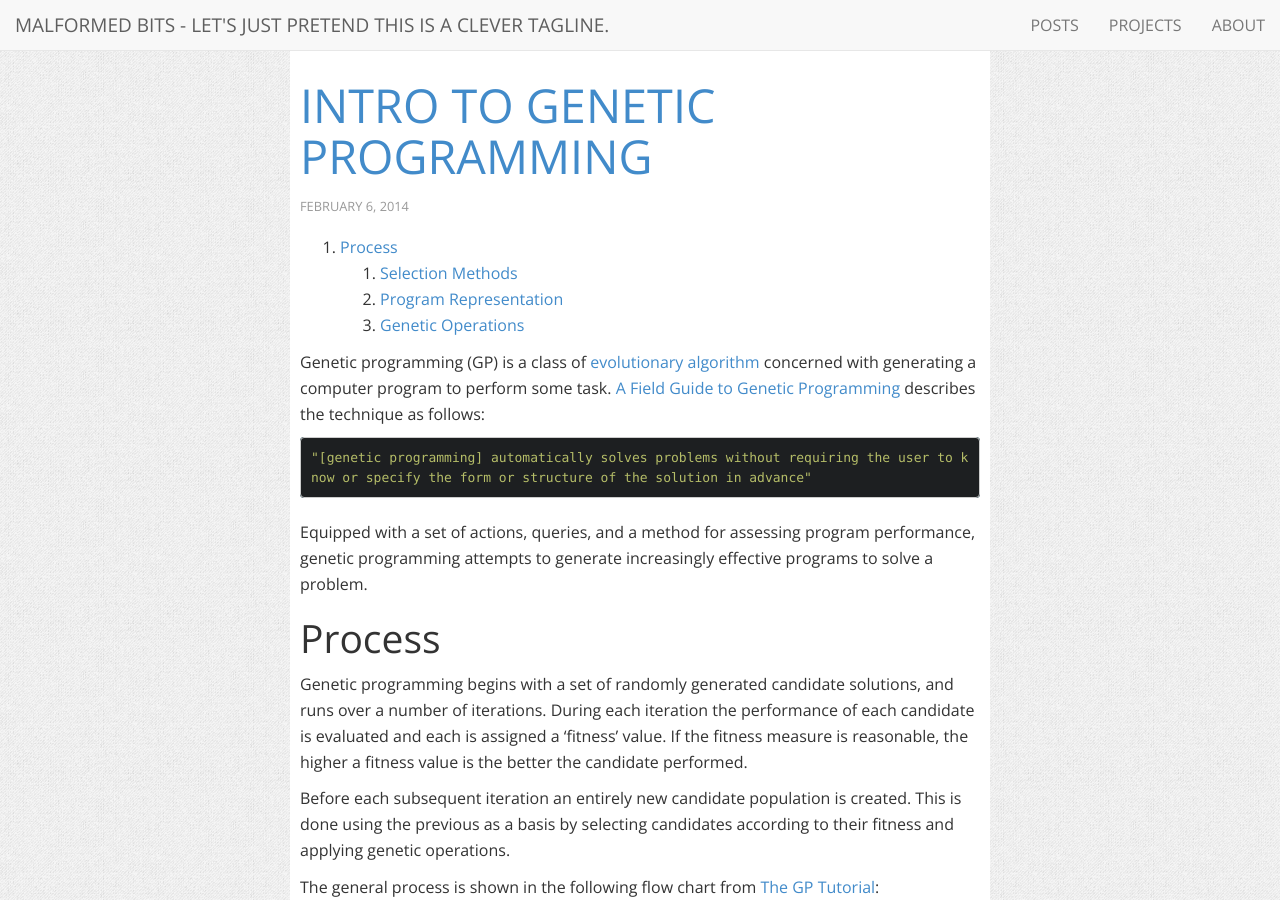
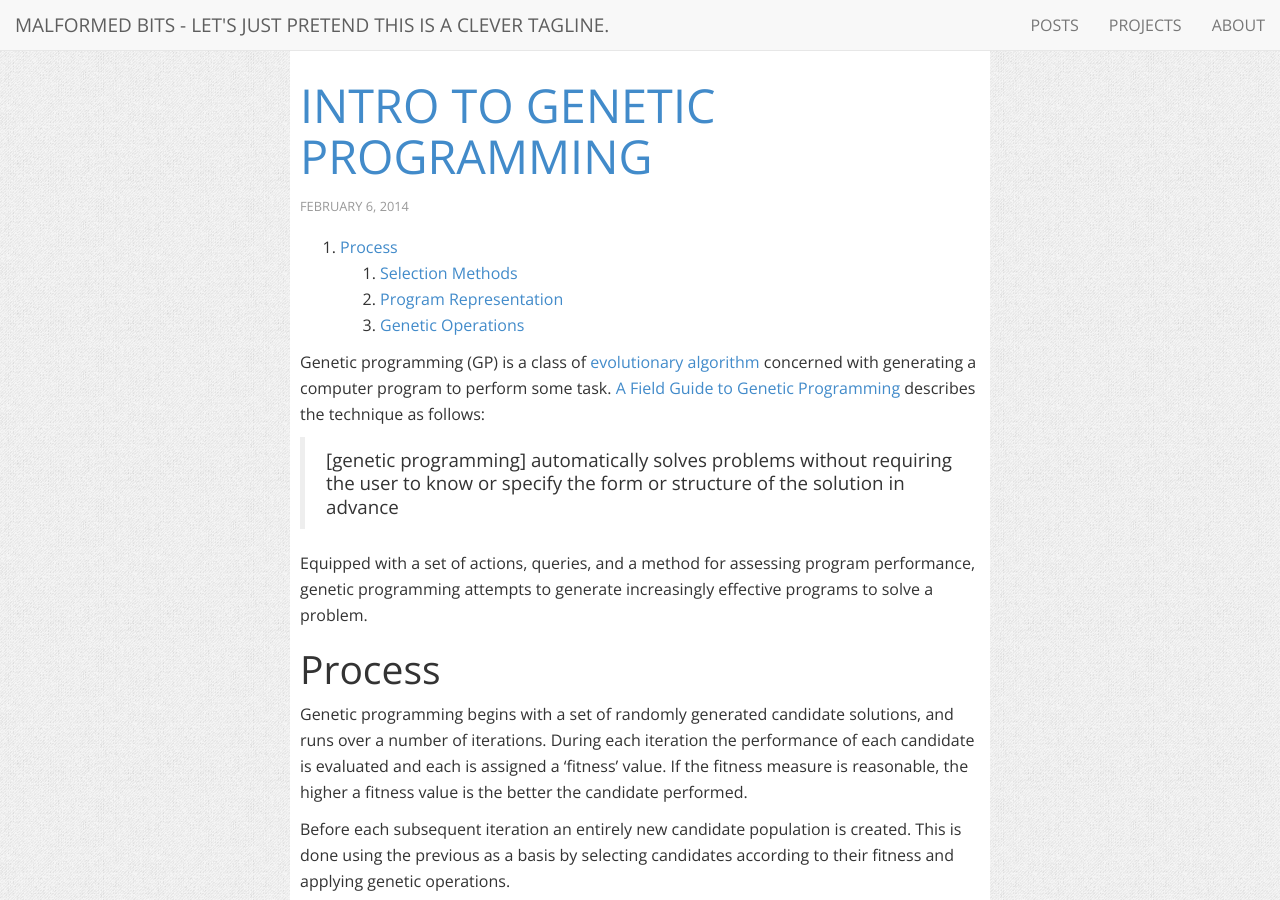
Before and after one commit to charlottepierce/charlottepierce.github.com, a Jekyll site: the page built from _posts/2014-02-06-Intro-to-Genetic-Programming.md, in a window 1280 px wide and 900 px high. Built offline with Jekyll 4.4.1, drawn with Linux system fonts in a browser that asks for light colours; nearby versions of some CDN libraries.

Commit message:
Changed quote to use actual quotation formatting.

```diff
--- a/_posts/2014-02-06-Intro-to-Genetic-Programming.md
+++ b/_posts/2014-02-06-Intro-to-Genetic-Programming.md
@@ -6,7 +6,7 @@ summary: Basic ideas behind genetic programming.
 Genetic programming (GP) is a class of [evolutionary algorithm](https://en.wikipedia.org/wiki/Evolutionary_algorithm) concerned with generating a computer program to perform some task.
 [A Field Guide to Genetic Programming](http://www.gp-field-guide.org.uk/) describes the technique as follows:
 
-	"[genetic programming] automatically solves problems without requiring the user to know or specify the form or structure of the solution in advance"
+> [genetic programming] automatically solves problems without requiring the user to know or specify the form or structure of the solution in advance
 
 Equipped with a set of actions, queries, and a method for assessing program performance, genetic programming attempts to generate increasingly effective programs to solve a problem.
 
```
